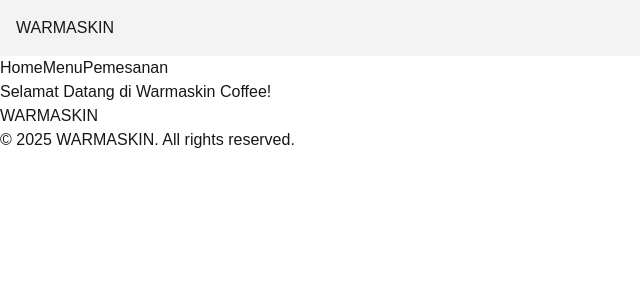
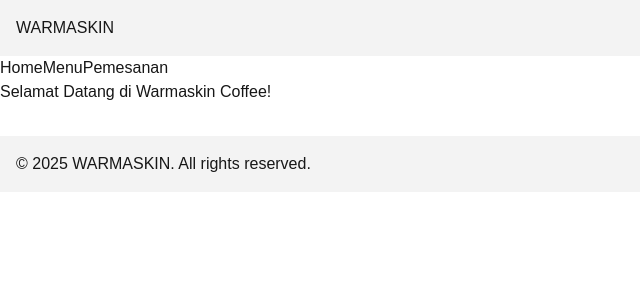
Before and after one commit to akmalghandi20/lagrande-pbs, a Next.js app in the folder frontend/: page / in a window 1280 px wide. Shown: the top 300 px of the page, without its empty margins (0-640 px from the left). Built offline with nearby package versions, Linux system fonts and the light colour scheme.

Commit message:
dayan: mengedit tampilan footer

```diff
--- a/frontend/component/footer.tsx
+++ b/frontend/component/footer.tsx
@@ -1,7 +1,9 @@
 export default function Footer() {
   return (
-    <footer>
-      <p>WARMASKIN</p>
+    <footer style={{backgroundColor: '#f3f3f3',
+    padding: '1rem',
+    marginTop: '2rem',
+    }}>
       <p>© 2025 WARMASKIN. All rights reserved.</p>
     </footer>
   );
```
